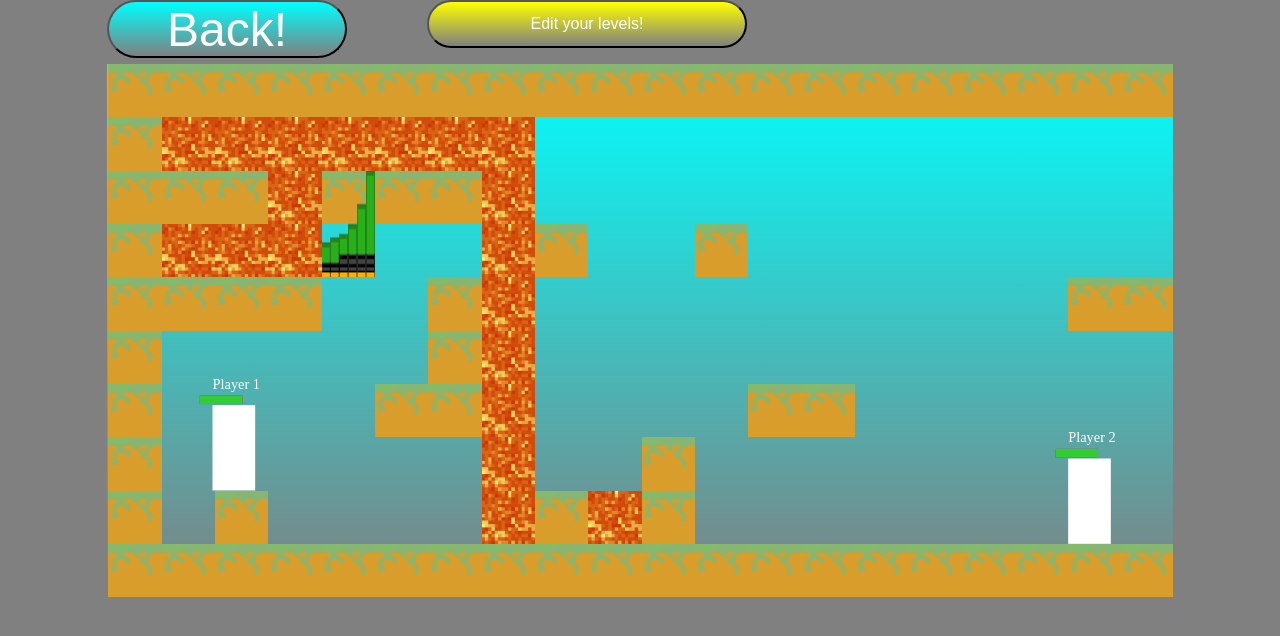
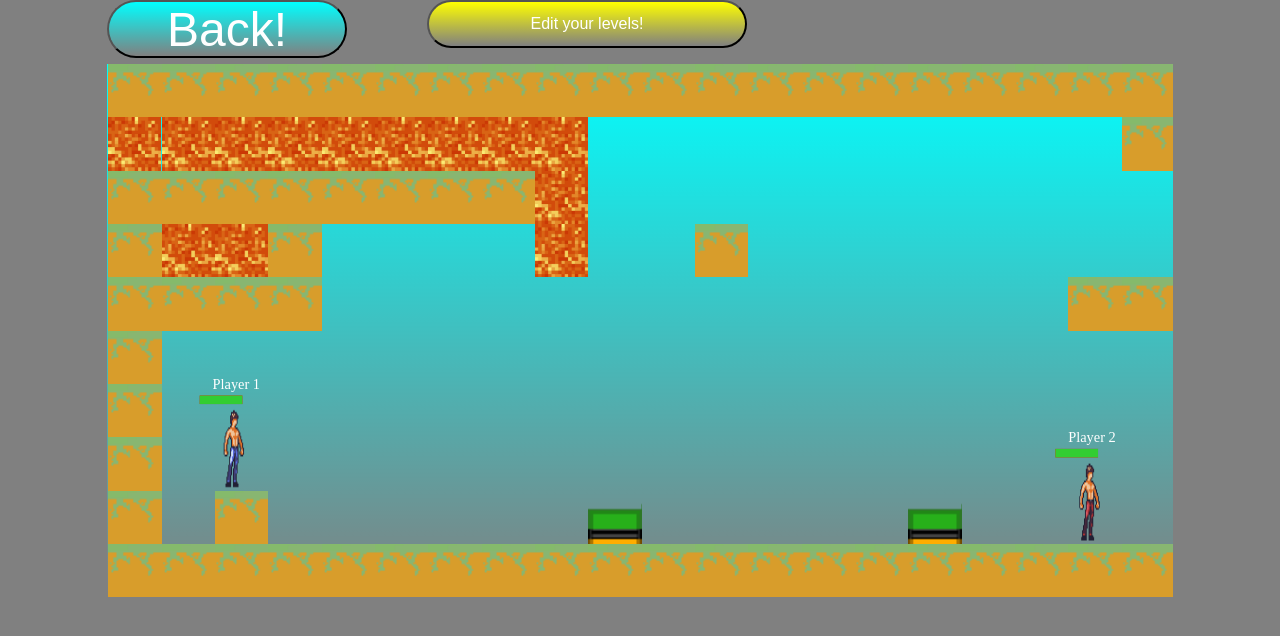
Before and after one commit to CoolCoder119/CoolCoder119.github.io, a plain HTML site: page HTML/scrollingPlatformerExperimental.html in a window 1280 px wide. Drawn offline with nearby package versions, Linux system fonts and the light colour scheme.

Commit message:
made jump pads work, different cooler character, and bette game map

```diff
--- a/JAVASCRIPT/scrollingPlayerFormerExperimental/main.js
+++ b/JAVASCRIPT/scrollingPlayerFormerExperimental/main.js
@@ -11,58 +11,71 @@ canvas.height = height;
 var editinglevels = false;
 
 var jumpPadImage = document.querySelector("#jumpPad");
+var fireball = document.querySelector("#fireball");
 
 var levels = [
     [
         [1,1,1,1,1,1,1,1,1,1,1,1,1,1,1,1,1,1,1,1],
-        [1,2,0,0,2,0,0,0,0,0,0,0,0,0,0,0,0,0,0,0],
-        [1,1,1,0,1,1,1,0,0,0,0,0,0,0,0,0,0,0,0,0],
-        [1,2,0,0,3,0,0,0,1,0,0,1,0,0,0,0,0,0,0,0],
-        [1,1,1,1,0,0,1,0,0,0,0,0,0,0,0,0,0,0,1,1],
-        [1,0,0,0,0,0,1,0,0,0,0,0,0,0,0,0,0,0,0,0],
-        [1,0,0,0,0,1,1,0,0,0,0,0,1,1,0,0,0,0,0,0],
-        [1,0,0,0,0,0,0,0,0,0,1,0,0,0,0,0,0,0,0,0],
-        [1,0,1,0,0,0,0,0,1,2,1,0,0,0,0,0,0,0,0,0],
-        [1,1,1,1,1,1,1,1,1,1,1,1,1,1,1,1,1,1,1,1]
-    ],
-    [
-        [1,1,1,1,1,1,1,1,1,1,1,1,1,1,1,1,1,1,1,1],
-        [0,0,0,0,0,0,0,0,0,0,0,0,0,0,0,0,0,0,0,0],
-        [0,0,0,0,0,0,0,0,1,0,0,1,0,0,0,1,0,0,0,0],
-        [0,0,0,0,0,0,0,0,0,0,0,0,0,0,1,0,0,0,0,0],
-        [0,0,0,0,0,0,0,0,0,0,0,0,0,0,0,0,0,0,1,0],
-        [0,0,0,0,0,0,0,0,0,0,0,0,0,0,0,0,0,0,0,0],
-        [0,0,0,0,0,0,1,1,0,1,0,0,1,1,0,0,0,0,0,0],
-        [0,0,0,0,0,0,0,0,0,0,0,0,0,2,0,0,0,0,0,0],
-        [0,0,1,1,0,0,0,0,0,0,0,0,0,0,1,0,0,0,0,0],
-        [1,1,1,1,1,1,1,1,1,1,1,1,1,1,1,1,1,1,1,1]
-    ],
-    [
-        [1,1,1,1,1,1,1,1,1,1,1,1,1,1,1,1,1,1,1,1],
-        [0,0,0,0,0,0,0,0,0,0,0,0,0,0,0,0,0,0,0,0],
-        [0,0,0,0,0,0,0,0,1,0,0,1,0,0,0,1,0,0,0,0],
-        [0,0,0,0,0,0,0,0,0,0,0,0,0,0,0,0,0,0,0,0],
-        [0,0,0,0,0,0,0,0,0,0,0,0,0,0,0,0,0,0,1,0],
-        [0,0,0,0,0,0,0,0,0,0,0,0,0,0,0,0,0,0,0,0],
-        [0,0,0,0,0,0,1,1,0,1,0,0,1,1,0,0,0,0,0,0],
-        [0,0,0,0,0,0,0,0,0,0,0,0,2,0,0,0,0,0,0,0],
-        [0,0,1,1,0,0,0,0,0,0,0,0,0,0,1,0,0,0,0,0],
+        [2,0,0,0,0,0,0,0,0,0,0,0,0,0,0,0,0,0,0,1],
+        [1,1,1,1,1,1,1,1,0,0,0,0,0,0,0,0,0,0,0,0],
+        [1,2,0,1,0,0,0,0,0,0,0,1,0,0,0,0,0,0,0,0],
+        [1,1,1,1,0,0,0,0,0,0,0,0,0,0,0,0,0,0,1,1],
+        [1,0,0,0,0,0,0,0,0,0,0,0,0,0,0,0,0,0,0,0],
+        [1,0,0,0,0,0,0,0,0,0,0,0,0,0,0,0,0,0,0,0],
+        [1,0,0,0,0,0,0,0,0,0,0,0,0,0,0,0,0,0,0,0],
+        [1,0,1,0,0,0,0,0,0,3,0,0,0,0,0,3,0,0,0,0],
         [1,1,1,1,1,1,1,1,1,1,1,1,1,1,1,1,1,1,1,1]
     ],
     [
         [1,1,1,1,1,1,1,1,1,1,1,1,1,1,1,1,1,1,1,1],
         [0,0,0,0,0,0,0,0,0,0,0,0,0,0,0,0,0,0,0,1],
-        [0,0,0,0,0,0,0,0,1,0,0,1,0,0,0,1,0,0,0,1],
+        [0,0,0,0,0,0,0,0,0,0,0,0,0,0,0,0,0,0,0,0],
+        [0,0,0,0,0,0,0,0,0,0,0,0,0,0,0,0,0,0,0,0],
+        [0,0,0,0,0,0,0,0,0,0,0,0,0,0,0,0,0,0,1,0],
+        [0,0,0,0,0,0,0,0,0,0,0,0,0,0,0,0,0,0,0,0],
+        [0,0,0,0,0,0,0,0,0,0,0,0,1,1,0,0,0,0,0,0],
+        [0,0,0,0,0,0,0,0,0,0,0,0,0,2,0,0,0,0,0,0],
+        [0,0,0,0,0,0,3,3,0,0,0,0,0,0,3,0,0,0,0,0],
+        [1,1,1,1,1,1,1,1,1,1,1,1,1,1,1,1,1,1,1,1]
+    ],
+    [
+        [1,1,1,1,1,1,1,1,1,1,1,1,1,1,1,1,1,1,1,1],
+        [0,0,0,0,0,0,0,0,0,0,0,0,0,0,0,0,0,0,0,1],
+        [0,0,0,0,0,0,0,0,0,0,0,0,0,0,0,0,0,0,0,0],
+        [0,0,0,0,0,0,0,0,0,0,0,0,0,0,0,0,0,0,0,0],
+        [0,0,0,0,0,0,0,0,0,0,0,0,0,0,0,0,0,0,1,0],
+        [0,0,0,0,0,0,0,0,0,0,0,0,0,0,0,0,0,0,0,0],
+        [0,0,0,0,0,0,0,0,0,0,0,0,0,0,0,0,0,0,0,0],
+        [0,0,0,0,0,0,0,0,0,0,0,0,1,0,0,0,0,0,0,0],
+        [0,0,1,1,0,0,0,0,3,0,0,0,0,0,0,2,3,0,0,0],
+        [1,1,1,1,1,1,1,1,1,1,1,1,1,1,1,1,1,1,1,1]
+    ],
+    [
+        [1,1,1,1,1,1,1,1,1,1,1,1,1,1,1,1,1,1,1,1],
+        [0,0,0,0,0,0,0,0,0,0,0,0,0,0,0,0,0,0,0,1],
+        [0,0,0,0,0,0,0,0,0,0,0,0,0,0,0,0,0,0,0,1],
         [0,0,0,0,0,0,0,0,0,0,0,0,0,0,0,0,0,0,0,1],
         [0,0,0,0,0,0,0,0,0,0,0,0,0,0,0,0,0,0,1,1],
         [0,0,0,0,0,0,0,0,0,0,0,0,0,0,0,0,0,0,0,1],
-        [0,0,0,0,0,0,1,1,0,1,0,0,1,1,0,0,0,0,0,1],
-        [0,0,0,0,0,0,0,0,0,0,0,0,2,0,0,0,0,0,0,1],
-        [0,0,1,1,0,0,0,0,0,0,0,0,0,0,1,0,0,0,0,1],
+        [0,0,0,0,0,0,0,0,1,1,0,0.0,0,0,0,0,0,0,1],
+        [0,0,0,0,0,0,0,0,0,0,0,0,0,0,0,0,0,0,0,1],
+        [0,2,3,3,0,0,0,0,0,0,0,0,0,0,0,0,0,0,0,1],
         [1,1,1,1,1,1,1,1,1,1,1,1,1,1,1,1,1,1,1,1]
     ],
 ]
 var gameBoard = [
+    [],
+    [],
+    [],
+    [],
+    [],
+    [],
+    [],
+    [],
+    [],
+    []
+]
+var spriteSheetInfo = [
     [],
     [],
     [],
@@ -121,8 +134,8 @@ var currentId = 0;
 var gameFrame = 0;
 
 
-var bulletDamage = 8;
-var lavaDamage = 0.3;
+var bulletDamage = 3;
+var lavaDamage = 0.1;
 var ProjectileSpawnLength = 10;
 var LavaFallLength = 30;
 
@@ -142,11 +155,12 @@ var gamePlaying = true;
 var players = [];
 var projectiles = [];
 
-var circleRadius = 8*multiplier;
+
 
 var windRESISTANCE = 0.85;
 var GRAVITY = 0.4*multiplier;
 var jumpForce = 15*multiplier;
+var jumpPadForce = 16.8*multiplier;
 var movementSpeed = 8*multiplier;
 
 var currentLevel = 0;
@@ -154,8 +168,58 @@ var blockSize = width/20;
 var blockColor = "green";
 var deathColor = "red";
 
+var circleRadius = blockSize*0.6*multiplier;
+
+var Sprite = function(img,spriteWidth,spriteHeight,frameX,frameY,maxFrames,staggerFrames,name,shouldUpdate) {
+    this.img = img;
+    this.spriteWidth = spriteWidth;
+    this.spriteHeight = spriteHeight;
+    this.frameX = frameX;
+    this.frameY = frameY;
+    this.maxFrames = maxFrames;
+    this.staggerFrames = staggerFrames;
+    this.name = name;
+    this.shouldUpdate = shouldUpdate;
+}
+Sprite.prototype.draw = function(x,y,width,height) {
+    ctx.drawImage(
+        this.img,
+        this.frameX*this.spriteWidth,
+        this.frameY,
+        this.spriteWidth,
+        this.spriteHeight,
+        x,
+        y,
+        width,
+        height
+        );
+}
+Sprite.prototype.update = function() {
+    if (gameFrame % this.staggerFrames === 0 && this.shouldUpdate) {
+        this.frameX++;
+        if (this.frameX === this.maxFrames) {
+            this.frameX = 0;
+            this.shouldUpdate = false;
+        }
+    }
+}
+
+
+
 function reset() {
     gameBoard = [
+        [],
+        [],
+        [],
+        [],
+        [],
+        [],
+        [],
+        [],
+        [],
+        []
+    ]
+    spriteSheetInfo = [
         [],
         [],
         [],
@@ -177,7 +241,30 @@ function reset() {
             }
         }
     }
-
+    for (var i = 0; i < levels.length; i++) {
+        var level = levels[i];
+        for (var column = 0; column < 10; column++) {
+            for (var row = 0; row < 20; row++) {
+                var number = level[column][row];
+                if (number === 3) {
+                    spriteSheetInfo[column].push(
+                        new Sprite(jumpPadImage,
+                            192/6,
+                            64,
+                            0,
+                            0,
+                            6,
+                            2,
+                            "jumpPad",
+                            false
+                            )
+                        );
+                } else {
+                    spriteSheetInfo[column].push(number);
+                }
+            }
+        }
+    }
     projectiles = [];
     currentPlayer.x = blockSize;
     currentPlayer.y = height-(blockSize*4);
@@ -218,11 +305,6 @@ function drawBar(x,y,width,height,health,maxHealth,yOffset) {
     ctx.fillRect(xPosition,yPosition,width*(health/maxHealth),height);
 };
 
-
-
-
-
-
 var Player = function(x,y,width,height,color,isPlayer) {
     this.x = x;
     this.y = y;
@@ -254,15 +336,21 @@ var Player = function(x,y,width,height,color,isPlayer) {
     } else {
         this.player = 2;
     }
-    this.image = document.querySelector("#cowboy");
-    this.imgWidth = 96/3;
-    this.imgHeight = 128/4;
+
+    this.image;
+    if (this.id === 0) {
+        this.image = document.querySelector("#regularPlayer");
+    } else {
+        this.image = document.querySelector("#redPlayer");
+    }
+    this.imgWidth = 368/8;
+    this.imgHeight = 200/4;
     this.frameX = 0;
-    this.frameY = 0;
-    this.staggerFrames = 3;
-    this.maxFrames = 3;
+    this.frameY = 3;
+    this.maxFrames = 8;
     this.jumpForce = jumpForce;
     this.movementSpeed = movementSpeed;
+    this.staggerFrames = Math.round(10 - this.movementSpeed);
     this.moving = false;
 }
 Player.prototype.draw = function() {
@@ -272,7 +360,15 @@ Player.prototype.draw = function() {
     ctx.textAlign = "middle";
     ctx.textBaseline = "bottom";
     if (shouldScroll) {
-        ctx.fillRect(this.x-scrollX,this.y,this.width,this.height);
+        ctx.drawImage(this.image,
+            (this.frameX * this.imgWidth),
+            this.frameY*this.imgHeight,
+            this.imgWidth,
+            this.imgHeight,
+            this.x-scrollX,
+            this.y,
+            this.width,
+            this.height);
         ctx.fillText("Player " +  this.player, this.x-scrollX, this.y - this.width * 0.3);
         drawBar(this.x-scrollX+(this.width*0.2),this.y,this.width, this.height*0.1,this.health,this.maxHealth,10*multiplier);
     } else {
@@ -305,6 +401,17 @@ Player.prototype.checkTouching = function() {
                 if (touching) {
                     isTouching = true;
                 }
+                } else if (number === 3) {
+                    var x = row*blockSize;
+                    var y = column*blockSize;
+                    var touching = this.x+this.width > x &&
+                    this.y+this.height > y &&
+                    this.x <= x+blockSize &&
+                    this.y <= y+blockSize &&
+                    this.yVel <= 0;
+                    if (touching) {
+                        isTouching = true;
+                    }
             }
         }
     }
@@ -348,6 +455,8 @@ Player.prototype.checkTouchingJumpPad = function() {
                 this.y <= y+blockSize;
                 if (touching) {
                     isTouching = true;
+                    var sprite = spriteSheetInfo[column][row];
+                    sprite.shouldUpdate = true;
                 }
             }
         }
@@ -355,6 +464,8 @@ Player.prototype.checkTouchingJumpPad = function() {
     return isTouching;
 };
 Player.prototype.update = function() {
+
+
     this.xVel = this.xVel * windRESISTANCE;
     this.x += this.xVel;
     if (this.checkTouching()) {
@@ -362,9 +473,11 @@ Player.prototype.update = function() {
         this.xVel = 9;
     }
 
-    if ((this.mouse.keyW && this.onFloor) || this.checkTouchingJumpPad()) {
+    if ((this.mouse.keyW && this.onFloor)) {
         this.yVel = 0- this.jumpForce;
-
+    }
+    if ((this.checkTouchingJumpPad() && this.yVel > 0)) {
+        this.yVel = 0- jumpPadForce;
     }
     if (this.mouse.keyA) {
         this.xVel = -1 * this.movementSpeed;
@@ -379,6 +492,8 @@ Player.prototype.update = function() {
 
     this.yVel += GRAVITY;
     this.y += this.yVel;
+
+
     if (this.checkTouching()) {
         this.y -= this.yVel;
         this.yVel = 0;
@@ -392,10 +507,16 @@ Player.prototype.update = function() {
         this.y -= this.yVel;
         this.yVel = 0;
     }
-
+    if (this.moving) {
+        this.frameY = 3;
+    } else {
+        this.frameY = 0;
+        this.frameX = 0;
+    }
     if (this.checkTouchingLava()) {
         this.jumpForce = jumpForce * 0.7;
         this.movementSpeed = movementSpeed * 0.5;
+        this.staggerFrames = Math.round(10 - this.movementSpeed)
         this.health -= lavaDamage;
         if (this.health <= 0) {
             gamePlaying = false;
@@ -409,6 +530,7 @@ Player.prototype.update = function() {
     }  else {
         this.jumpForce = jumpForce;
         this.movementSpeed = movementSpeed;
+        this.staggerFrames = Math.round(10 - this.movementSpeed)
     }
 
     if (gameFrame % ProjectileSpawnLength === 1&& this.mouse.keyS) {
@@ -430,7 +552,7 @@ Player.prototype.update = function() {
         projectiles.push(projectile);
     }
 
-    if (gameFrame % this.staggerFrames === 0 && this.moving === true) {
+    if (gameFrame % this.staggerFrames === 0 && this.moving) {
         this.frameX++;
         if (this.frameX === this.maxFrames) {
             this.frameX = 0;
@@ -448,17 +570,29 @@ var Projectile = function(x,y,xVel,yVel,playerID,color) {
     this.width = circleRadius*2;
     this.height = circleRadius*2;
     this.radius = circleRadius;
-    this.xVel = xVel;
+    this.xVel = xVel*0.5;
     this.yVel = yVel;
     this.playerID = playerID;
     this.color = color;
     this.damage = bulletDamage;
+    this.img = fireball;
 }
 
 Projectile.prototype.draw = function() {
     ctx.fillStyle = this.color;
     if (shouldScroll) {
-        circle(this.x-scrollX,this.y,this.radius,true);
+        ctx.save();
+        ctx.translate(this.x-(this.width*0.5)-scrollX, this.y);
+       if (this.xVel < 0 ) {
+            ctx.rotate(180*(Math.PI*2));
+        }
+        ctx.translate(-(this.x-(this.width*0.5)-scrollX), -this.y);
+        ctx.drawImage(this.img,
+            this.x-(this.width*0.5)-scrollX,
+            this.y-this.height*0.5,
+            this.width,
+            this.height);
+        ctx.restore();
     } else {
         circle(this.x,this.y,this.radius,true);
     }
@@ -487,7 +621,6 @@ Projectile.prototype.checkTouching = function() {
 
 Projectile.prototype.update = function() {
     //do something later
-    this.yVel += GRAVITY*0.2;
     this.x += this.xVel*20*multiplier;
     this.y += this.yVel;
     if (this.checkTouching()) {
@@ -538,9 +671,11 @@ function drawGameBoard() {
                 var x = row*blockSize;
                 var y = column*blockSize;
                 if (shouldScroll) {
-                    ctx.drawImage(jumpPadImage,x-scrollX,y-blockSize,blockSize,blockSize*2);
+                    var sprite = spriteSheetInfo[column][row];
+                    sprite.draw((x-scrollX),y-blockSize,blockSize,blockSize*2);
+                    sprite.update();
                 } else {
-                    ctx.drawImage(jumpPadImage,x,y-blockSize,blockSize,blockSize*2);
+                    ctx.drawImage(jumpPadImage,0,0,192/6,64,x,y-blockSize,blockSize,blockSize*2);
                 }
             }
         }
@@ -616,7 +751,7 @@ function gameLoop() {
         ctx.clearRect(0,0,width,height);
         drawGameBoard();
         updateGameBoard();
-        if (shouldScroll !== false) {
+        if (shouldScroll) {
             var diffBetweenPlayers = currentPlayer.x - newPlayer.x;
             var centerBetweenPlayers = currentPlayer.x-diffBetweenPlayers/2;
             scrollX = centerBetweenPlayers-width/2;
@@ -656,8 +791,8 @@ function gameLoop() {
 }
 
 window.onload = function() {
+    canvas.focus();
     reset();
-    canvas.focus();
     gameLoop();
 }
 
```
Also changed, not shown: HTML/scrollingPlatformerExperimental.html (+3 -1 lines), JAVASCRIPT/scrollingPlatoformerWorking/main.js (+8 -3 lines), Images/Fireball.png (added), Images/mini cowboy-different 1.png (deleted), Images/player-spritemap-v9-redpants.png (added), Images/player-spritemap-v9.png (added).
